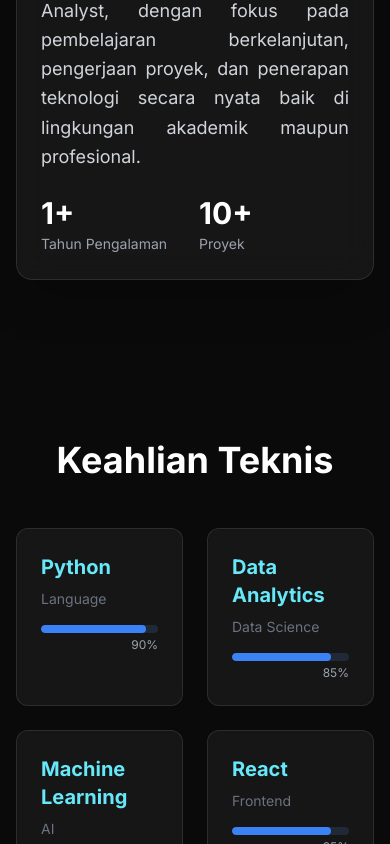
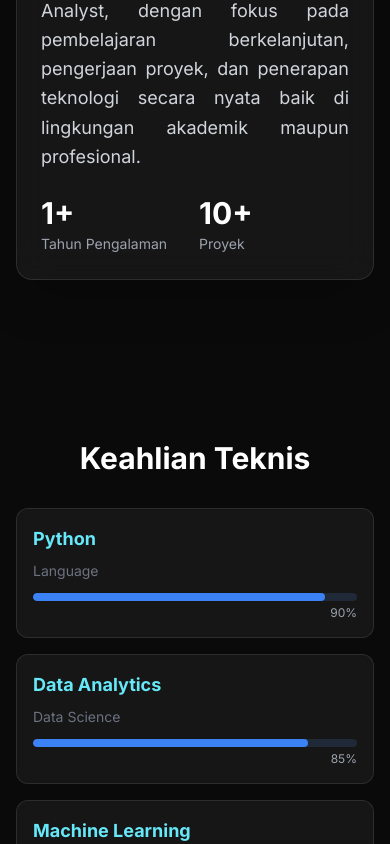
Before and after one commit to destadrns/Portofolio, a Vue app in the folder frontend/: page / in a window 390 px wide. Shown: the part 1809-2653 px from the top of the page. Built offline with nearby package versions, Linux system fonts and the light colour scheme.

Commit message:
Optimize Technical Skills layout for mobile (1 col, adjusted padding)

```diff
--- a/frontend/src/components/sections/Skills.jsx
+++ b/frontend/src/components/sections/Skills.jsx
@@ -19,12 +19,12 @@ const Skills = () => {
                 initial={{ opacity: 0, y: -20 }}
                 whileInView={{ opacity: 1, y: 0 }}
                 transition={{ duration: 0.5 }}
-                className="text-4xl font-bold mb-12 text-center"
+                className="text-3xl md:text-4xl font-bold mb-8 md:mb-12 text-center"
             >
                 Keahlian Teknis
             </motion.h2>
 
-            <div className="grid grid-cols-2 md:grid-cols-4 gap-6 w-full">
+            <div className="grid grid-cols-1 sm:grid-cols-2 md:grid-cols-4 gap-4 md:gap-6 w-full">
                 {skills.map((skill, index) => (
                     <motion.div
                         key={index}
@@ -32,10 +32,10 @@ const Skills = () => {
                         whileInView={{ opacity: 1, scale: 1 }}
                         transition={{ delay: index * 0.1, duration: 0.3 }}
                         whileHover={{ y: -10, transition: { duration: 0.2 } }}
-                        className="bg-white/5 border border-white/10 p-6 rounded-xl backdrop-blur-sm hover:bg-white/10 hover:border-primary/50 transition-colors"
+                        className="bg-white/5 border border-white/10 p-4 md:p-6 rounded-xl backdrop-blur-sm hover:bg-white/10 hover:border-primary/50 transition-colors"
                     >
-                        <h3 className="text-xl font-bold mb-2 text-cyan-300">{skill.name}</h3>
-                        <p className="text-sm text-gray-500 mb-4">{skill.category}</p>
+                        <h3 className="text-lg md:text-xl font-bold mb-2 text-cyan-300">{skill.name}</h3>
+                        <p className="text-sm text-gray-500 mb-3 md:mb-4">{skill.category}</p>
                         <div className="w-full bg-gray-800 h-2 rounded-full overflow-hidden">
                             <motion.div
                                 className="bg-primary h-full rounded-full"
```
